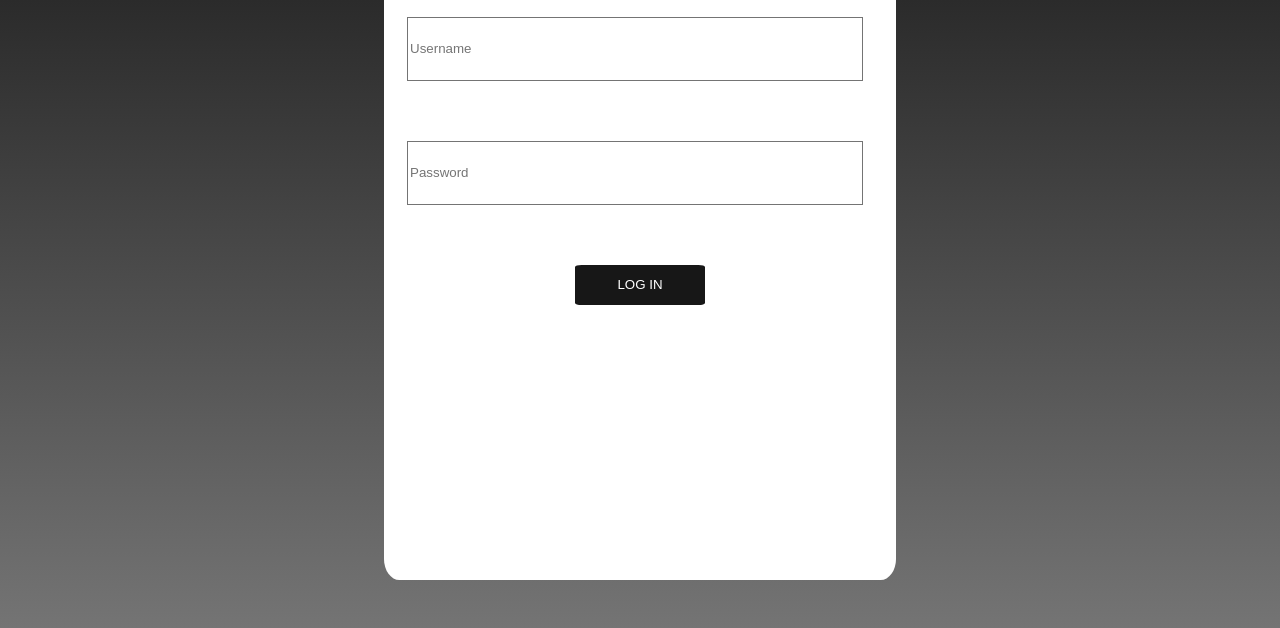
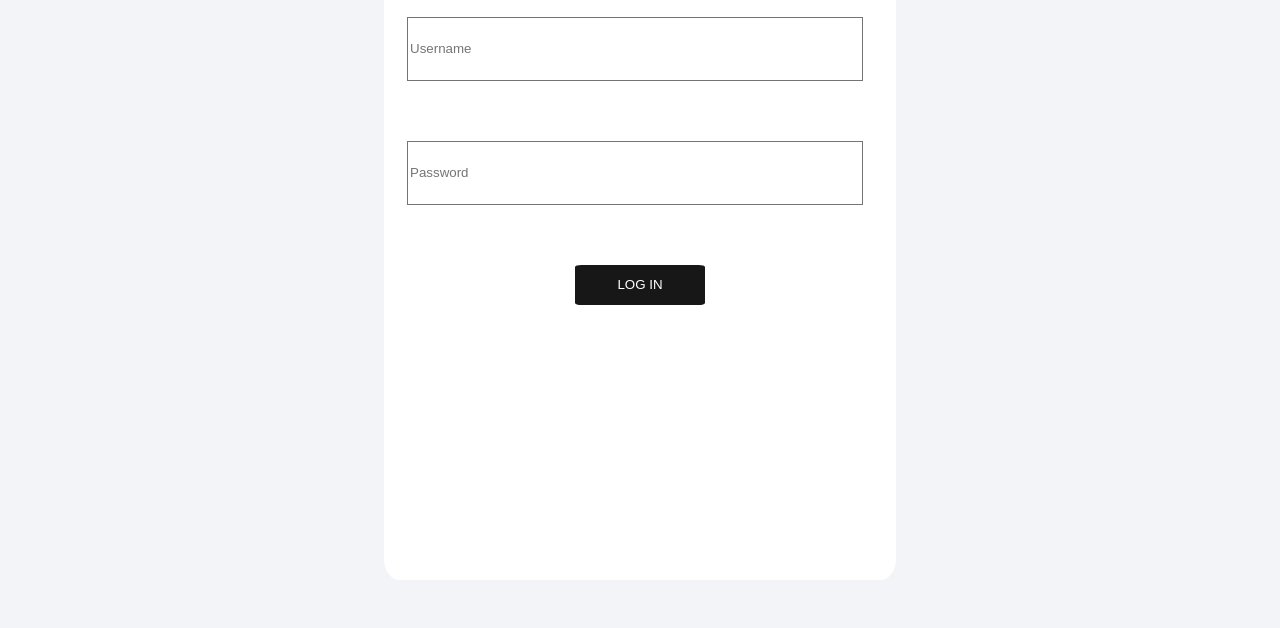
Before and after one commit to khal45/store_manager, a website: page views/login.html in a window 1280 px wide. Shown: the part 172-800 px from the top of the page. Drawn offline with Linux system fonts and the light colour scheme.

Commit message:
feat: changed background-color

```diff
--- a/public/styles.css
+++ b/public/styles.css
@@ -6,7 +6,7 @@ body {
 }
 
 #login-page {
-  background-image: linear-gradient(#171717, #747474);
+  background-color: #f2f4f7;
   font-family: "Roboto", sans-serif;
   display: flex;
   justify-content: center;
```
